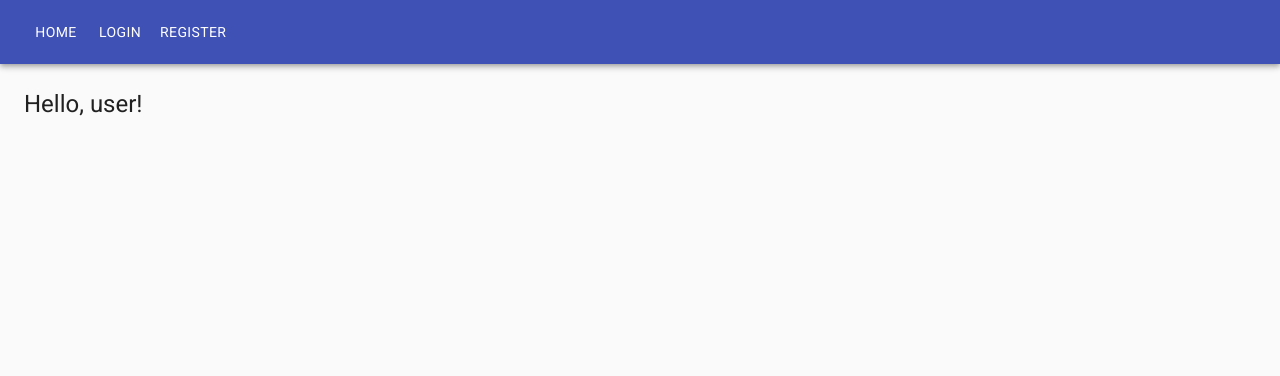
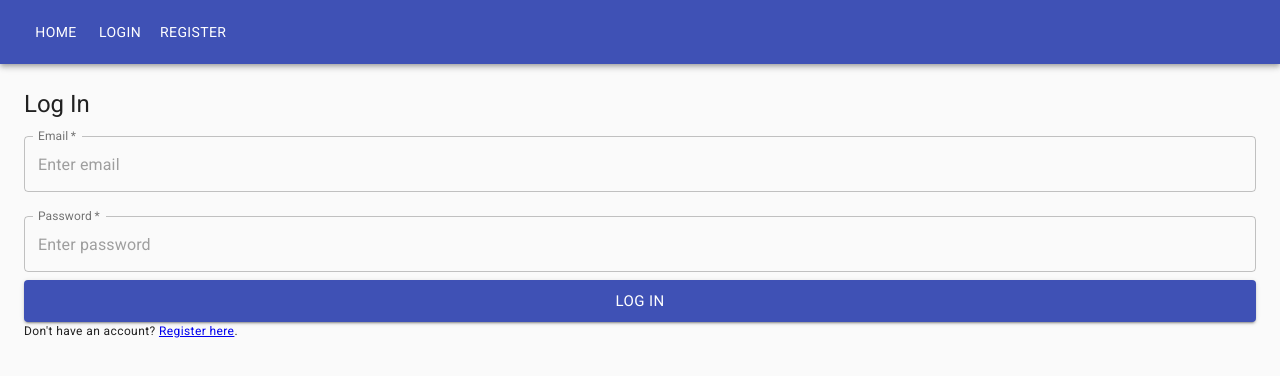
Before and after one commit to claudiorivera/game-night, a React (Create React App) app in the folder client/: page /home in a window 1280 px wide. Shown: the top 376 px of the page. Built offline with nearby package versions, Linux system fonts and the light colour scheme.

Commit message:
Implemented private route

```diff
--- a/client/src/App.js
+++ b/client/src/App.js
@@ -1,7 +1,14 @@
 import React from "react";
 import { CssBaseline } from "@material-ui/core";
 import { Router } from "@reach/router";
-import { Register, Login, Home, MainAppBar, AlertDialog } from "./components";
+import {
+  Register,
+  Login,
+  Home,
+  MainAppBar,
+  AlertDialog,
+  PrivateRoute,
+} from "./components";
 import "fontsource-roboto";
 import { GlobalProvider } from "./context";
 
@@ -12,7 +19,7 @@ function App() {
       <MainAppBar />
       <AlertDialog />
       <Router>
-        <Home path="home" />
+        <PrivateRoute as={Home} path="home" />
         <Login path="login" />
         <Register path="register" />
       </Router>
--- /dev/null
+++ b/client/src/components/PrivateRoute.js
@@ -0,0 +1,11 @@
+import React, { Fragment, useContext } from "react";
+import { GlobalContext } from "../context";
+import { Login } from "../components";
+
+// https://github.com/reach/router/issues/185#issuecomment-453544852
+const PrivateRoute = ({ as: Component, ...props }) => {
+  const { user } = useContext(GlobalContext);
+  return <Fragment>{user ? <Component {...props} /> : <Login />}</Fragment>;
+};
+
+export default PrivateRoute;
--- a/client/src/components/index.js
+++ b/client/src/components/index.js
@@ -3,3 +3,4 @@ export { default as Login } from "./Login";
 export { default as MainAppBar } from "./MainAppBar";
 export { default as Register } from "./Register";
 export { default as AlertDialog } from "./AlertDialog";
+export { default as PrivateRoute } from "./PrivateRoute";
```
